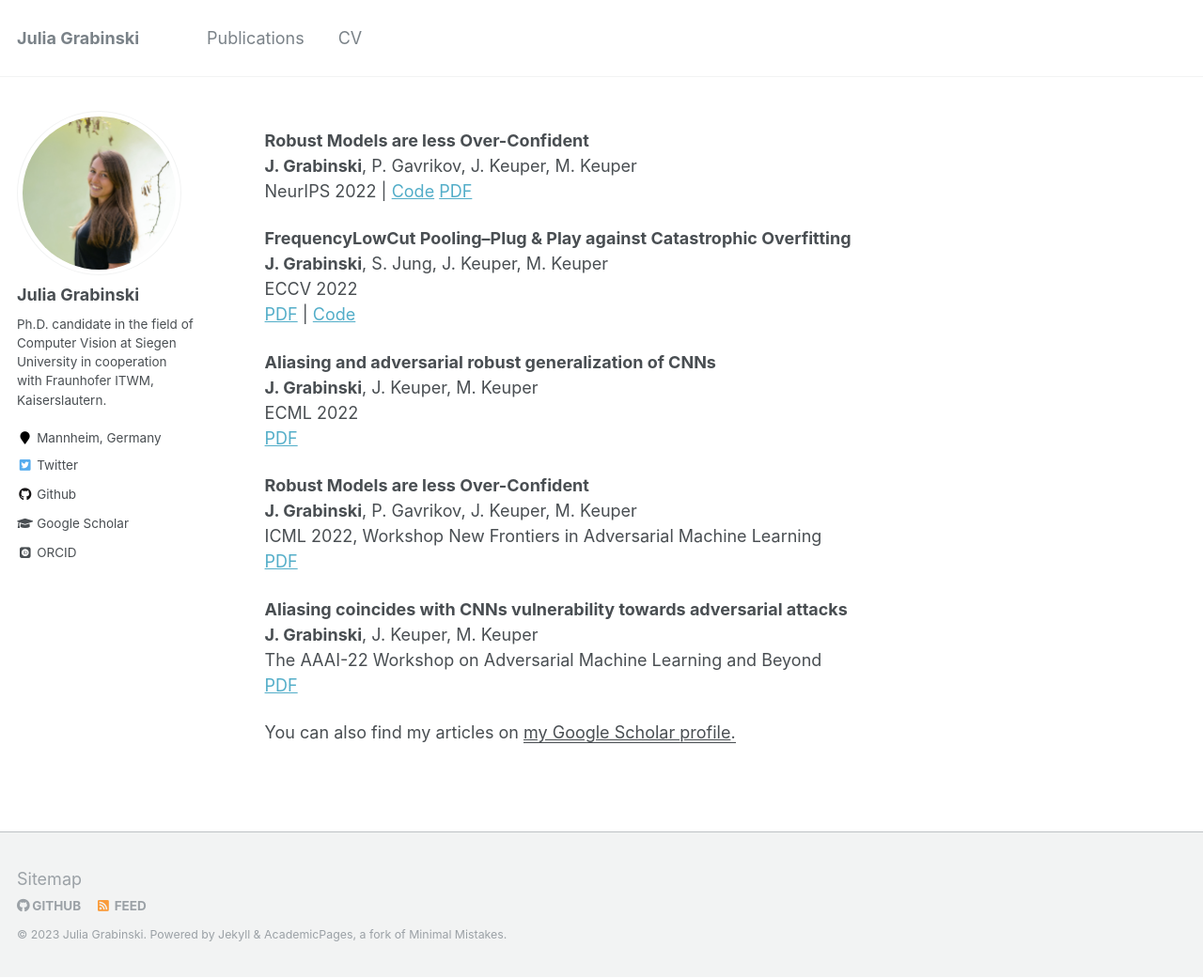
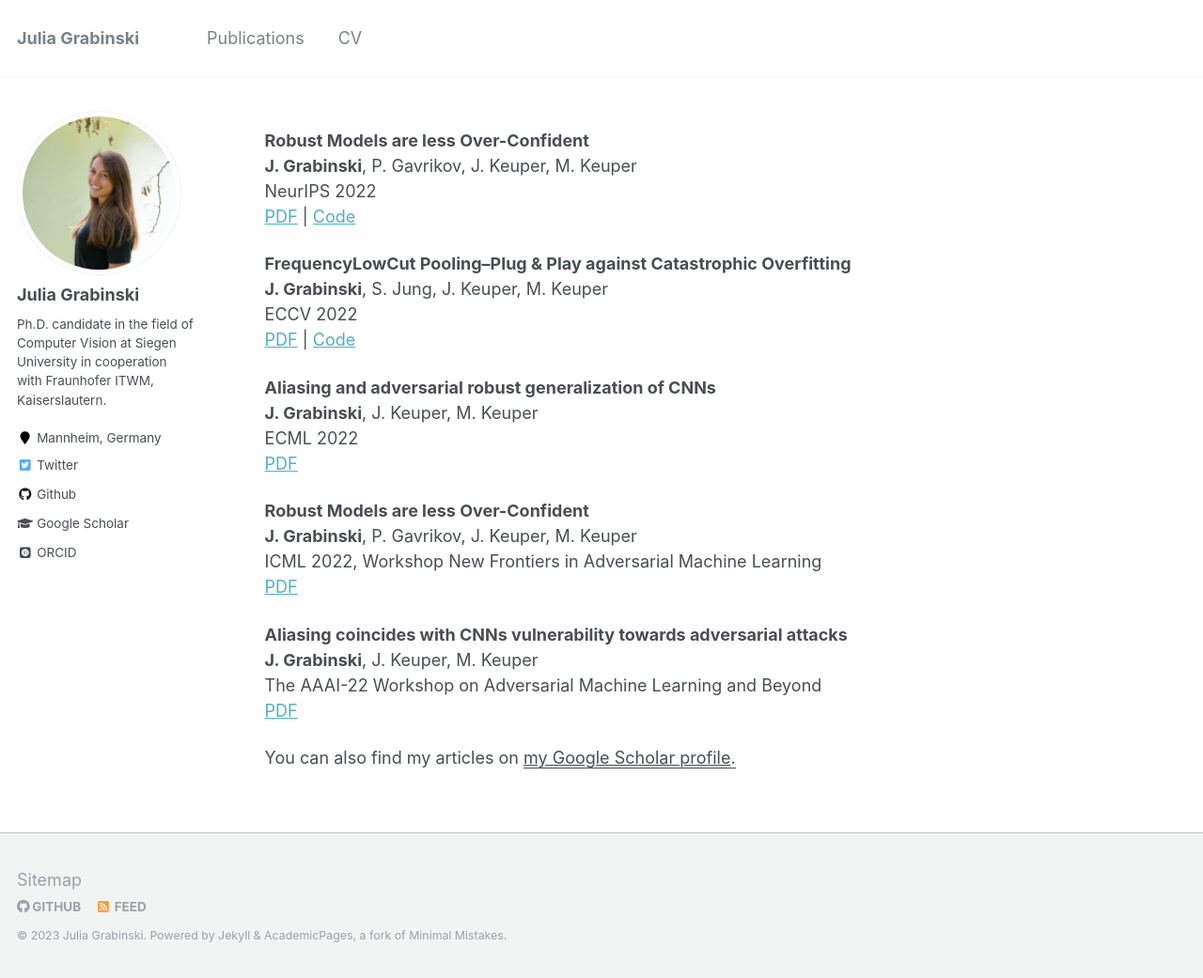
Before and after one commit to GeJulia/gejulia.github.io, a Jekyll site: the page built from _pages/publications.md, in a window 1280 px wide and 1041 px high. Shown: the whole window at 94% size. Built offline with Jekyll 4.4.1, drawn with Linux system fonts in a browser that asks for light colours; some web fonts are replaced.

```diff
--- a/_pages/publications.md
+++ b/_pages/publications.md
@@ -7,8 +7,8 @@ author_profile: true
 
 **Robust Models are less Over-Confident**
 **J. Grabinski**, P. Gavrikov, J. Keuper, M. Keuper
-NeurIPS 2022  | [Code](https://github.com/GeJulia/robustness_confidences_evaluation)
-[PDF](https://openreview.net/forum?id=5K3uopkizS)
+NeurIPS 2022
+[PDF](https://openreview.net/forum?id=5K3uopkizS) | [Code](https://github.com/GeJulia/robustness_confidences_evaluation)
 
 **FrequencyLowCut Pooling--Plug & Play against Catastrophic Overfitting**
 **J. Grabinski**, S. Jung, J. Keuper, M. Keuper
```
